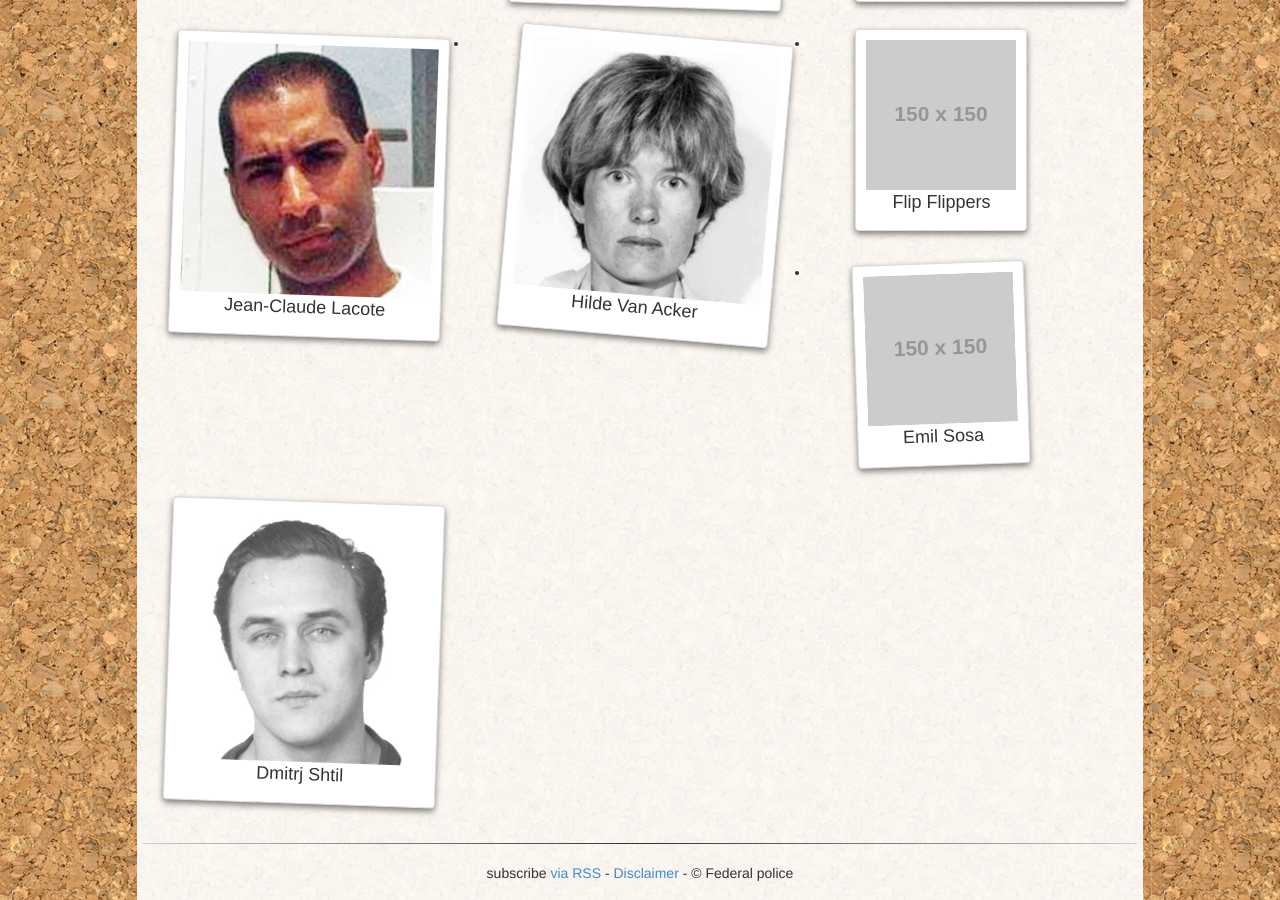
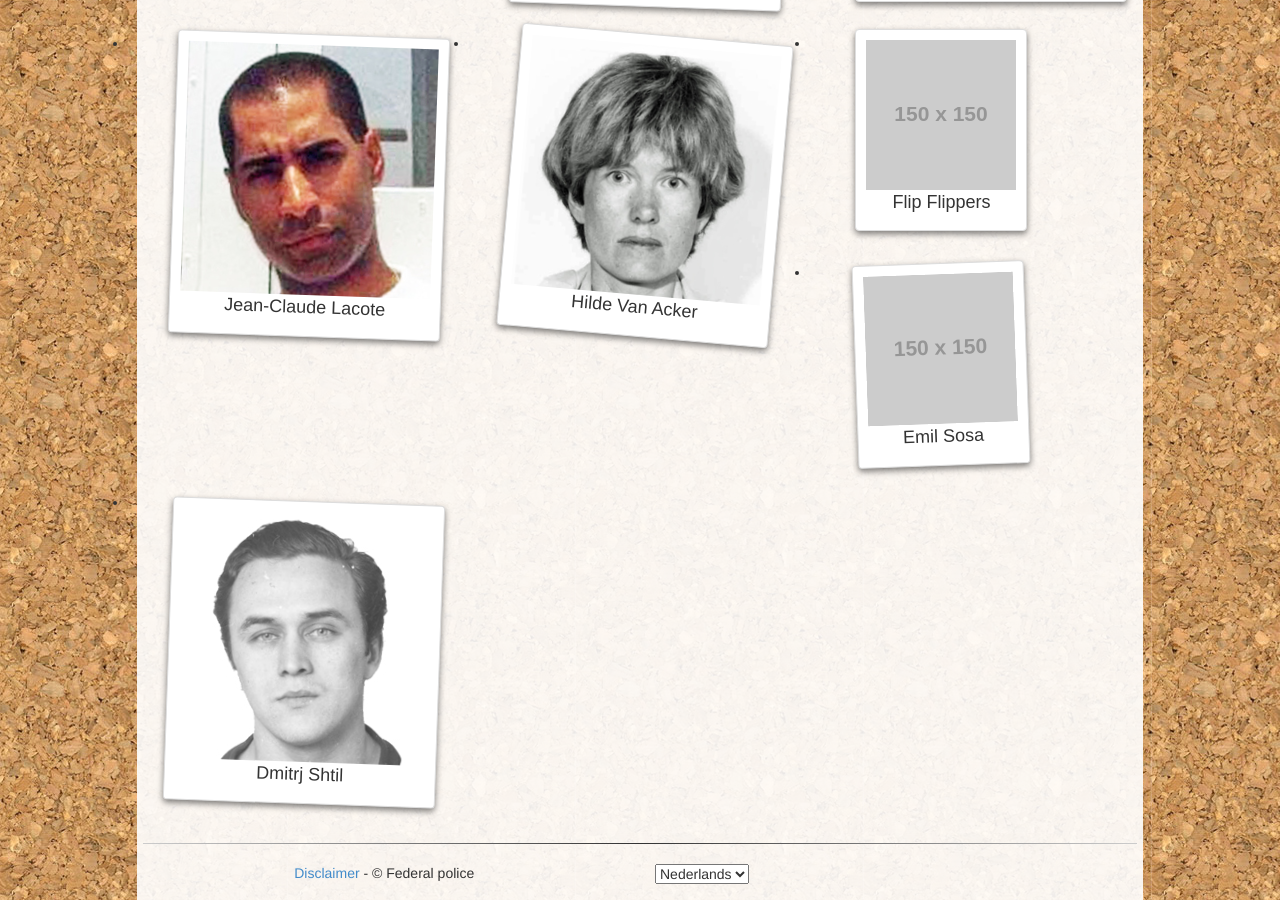
Before and after one commit to seutje/m05tw1nt3d, a Jekyll site: the page built from index.html, in a window 1280 px wide and 900 px high, scrolled down 607 px. Built offline with Jekyll 4.4.1, drawn with Linux system fonts in a browser that asks for light colours.

Commit message:
language choice

```diff
--- a/_includes/footer.html
+++ b/_includes/footer.html
@@ -1,9 +1,14 @@
 <footer>
 
-  <div class="wrap">
-
-  <p>subscribe <a href="{{ "/feed.xml" | prepend: site.baseurl }}">via RSS</a> - <a href="#">Disclaimer</a> - © Federal police</p>
-
-  </div>
+<div class="row">
+  <div class="col-xs-12 col-md-6"> <p><a href="#">Disclaimer</a> - © Federal police</p></div>
+  <div class="col-xs-12 col-md-6">
+<select>
+  <option value="#">Nederlands</option>
+  <option value="#">Français</option>
+  <option value="#">Deutsch</option>
+  <option value="#">English</option>
+</select></div>
+</div>
 
 </footer>
```
